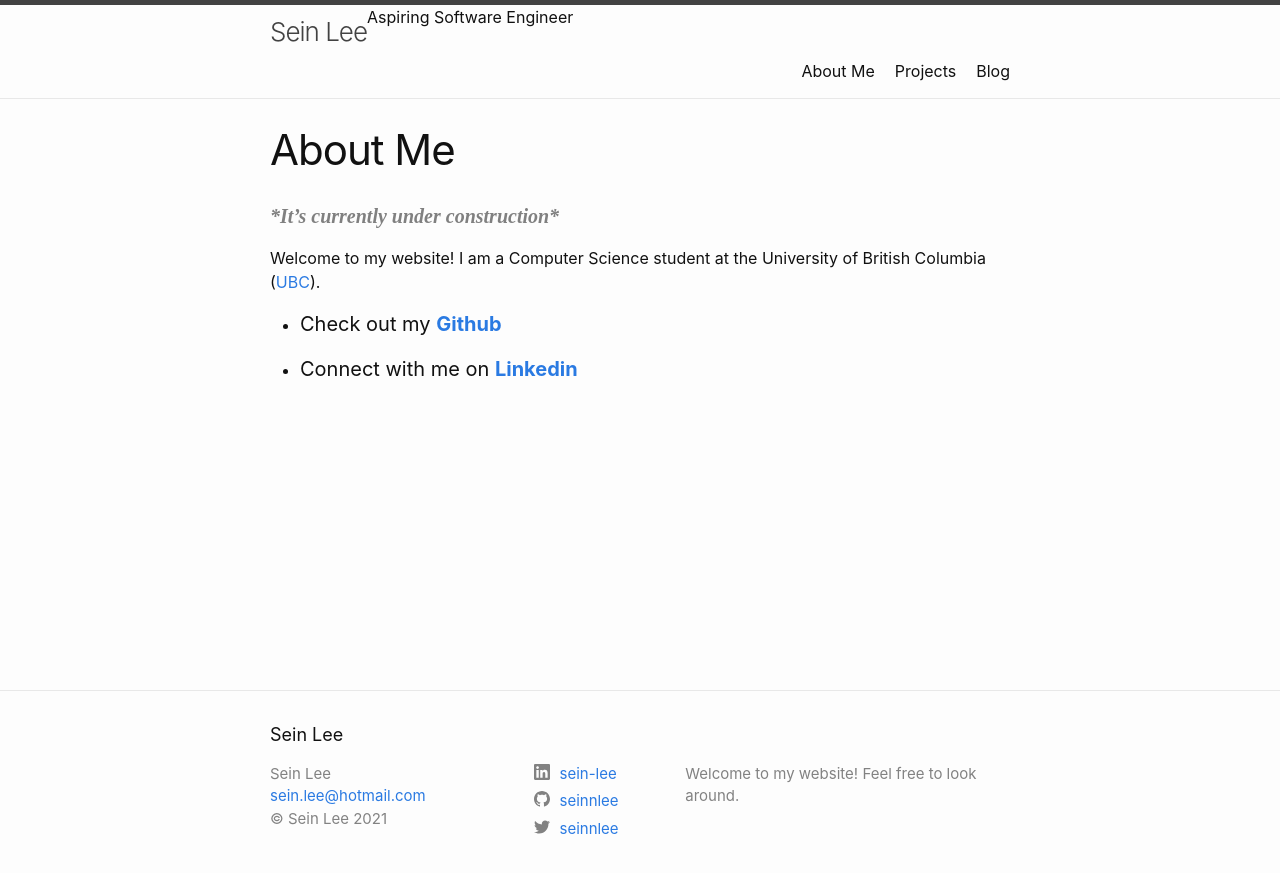
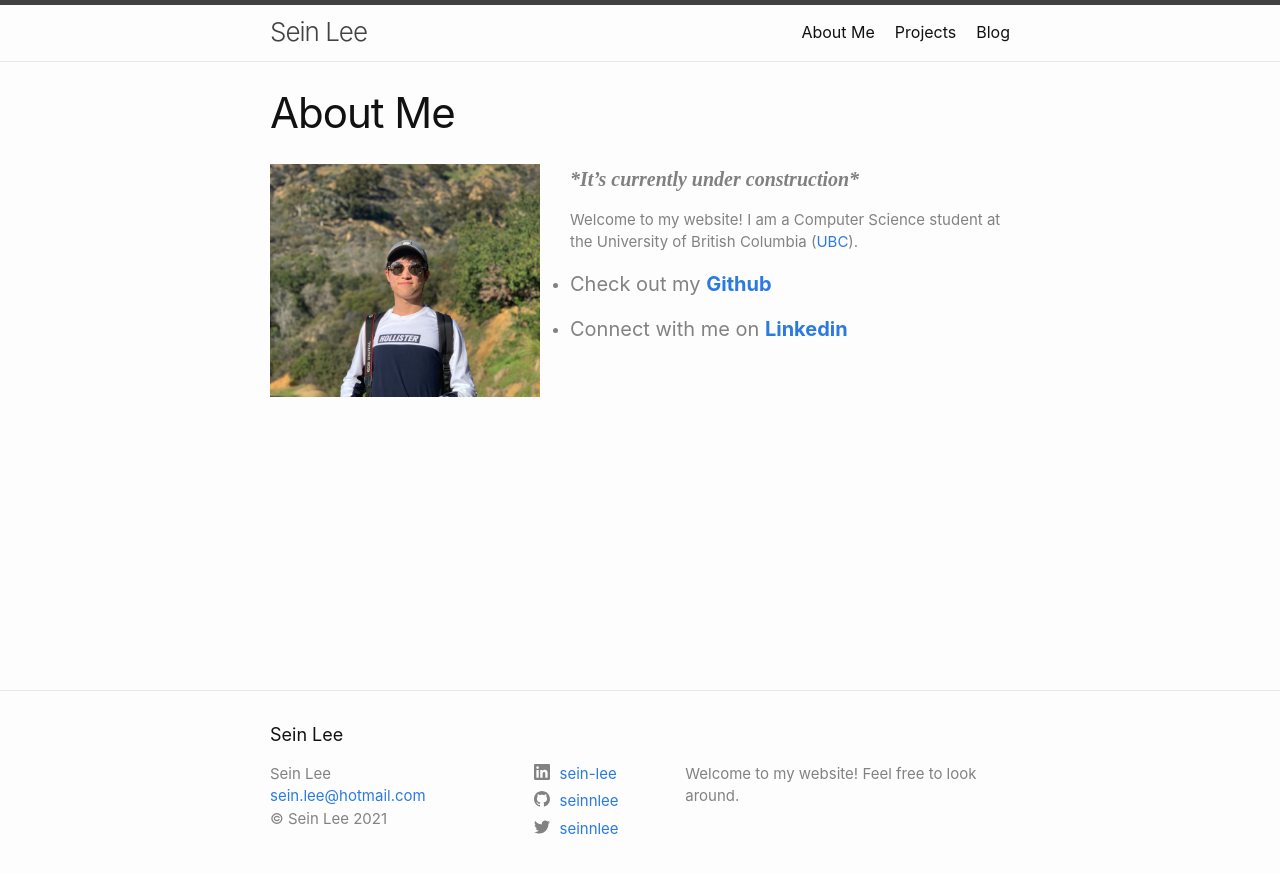
Before and after one commit to seinnlee/seinnlee.github.io, a Jekyll site: the page built from about.markdown, in a window 1280 px wide. Shown: the top 873 px of the page. Built offline with Jekyll 4.4.1, drawn with Linux system fonts in a browser that asks for light colours.

Commit message:
added columns to about page

```diff
--- a/_includes/header.html
+++ b/_includes/header.html
@@ -5,7 +5,7 @@
     {%- assign page_paths = site.header_pages | default: default_paths -%}
     <a class="site-title" rel="author" href="{{ "/" | relative_url }}">{{ site.title | escape }}</a>
 
-    <p>{{- site.subtitle | escape -}}</p>
+
     {%- if page_paths -%}
       <nav class="site-nav">
         <input type="checkbox" id="nav-trigger" class="nav-trigger" />
--- a/_layouts/page.html
+++ b/_layouts/page.html
@@ -8,7 +8,22 @@ layout: default
   </header>
 
   <div class="post-content">
-    {{ content }}
+    {%- if page.image -%}
+    <div class="page-col-wrapper">
+      <div class="page-col page-col-1">
+        <img src="{{- page.image | relative_url -}}" alt="" class="profile-image">
+      </div>
+
+      <div class="page-col page-col-2"></div>
+        {{ content }}
+      </div>
+    </div>
+
+      {%- else -%}
+        {{ content }}
+    {%- endif -%}
   </div>
 
+
+
 </article>
--- a/_sass/minima/_base.scss
+++ b/_sass/minima/_base.scss
@@ -252,3 +252,14 @@ table {
     border: 1px solid $grey-color-light;
   }
 }
+
+.column {
+  float: left;
+  width: 30%;
+}
+
+.row:after {
+  content: "";
+  display: table;
+  clear: both;
+}
--- a/_sass/minima/_layout.scss
+++ b/_sass/minima/_layout.scss
@@ -23,6 +23,7 @@
     color: $grey-color-dark;
   }
 }
+
 
 .site-nav {
   float: right;
@@ -260,3 +261,36 @@
   object-fit: cover;
   object-position: 50% 45%;
 }
+
+.profile-image {
+  width:270px;
+}
+
+/**
+ * Page Image Section
+ */
+
+
+.page-col-wrapper {
+  @include relative-font-size(0.9375);
+  color: $grey-color;
+  margin-left: -$spacing-unit / 2;
+  @extend %clearfix;
+}
+
+.page-col {
+  float: left;
+  margin-bottom: $spacing-unit / 2;
+  padding-left: $spacing-unit / 2;
+}
+
+.page-col-1 {
+  width: 300px;
+}
+
+.page-col-2 {
+  width: 100%;
+  /*
+  width: -webkit-cal c(100% - (#{$spacing-unit} / 2));
+  width:         calc(20% - (#{$spacing-unit} / 2));*/
+}
--- a/about.markdown
+++ b/about.markdown
@@ -2,8 +2,11 @@
 layout: page
 title: About Me
 permalink: /about/
+image: /assets/images/profile-image.jpg
 ---
 #### **_<span style="color:grey; font-family:Times New Roman; font-size:5;">*It's currently under construction*</span>_**
+
+
 
 Welcome to my website! I am a Computer Science student at the University of British Columbia ([UBC](https://www.ubc.ca)).
 
```
Also changed, not shown: assets/images/profile-image.jpg (added).
